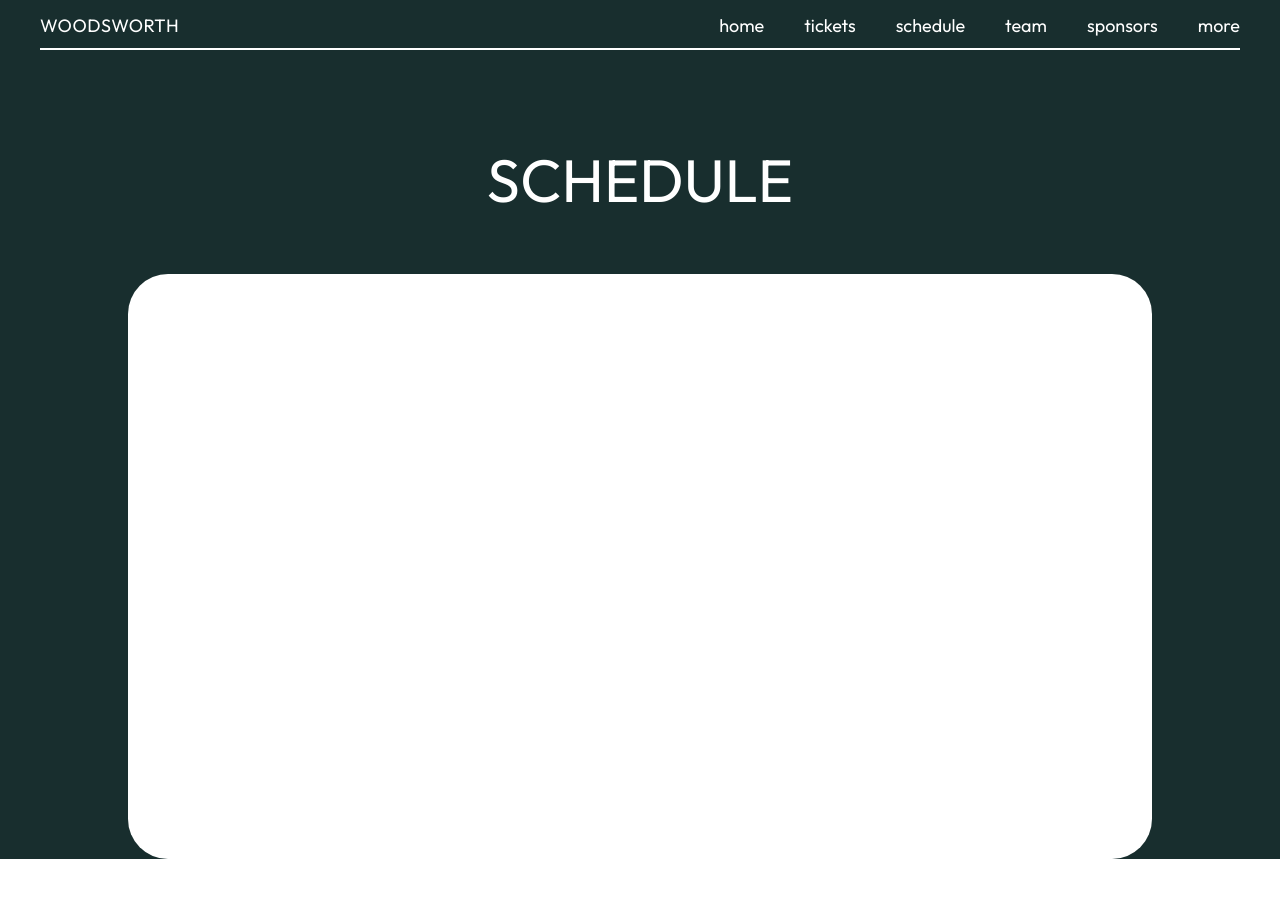
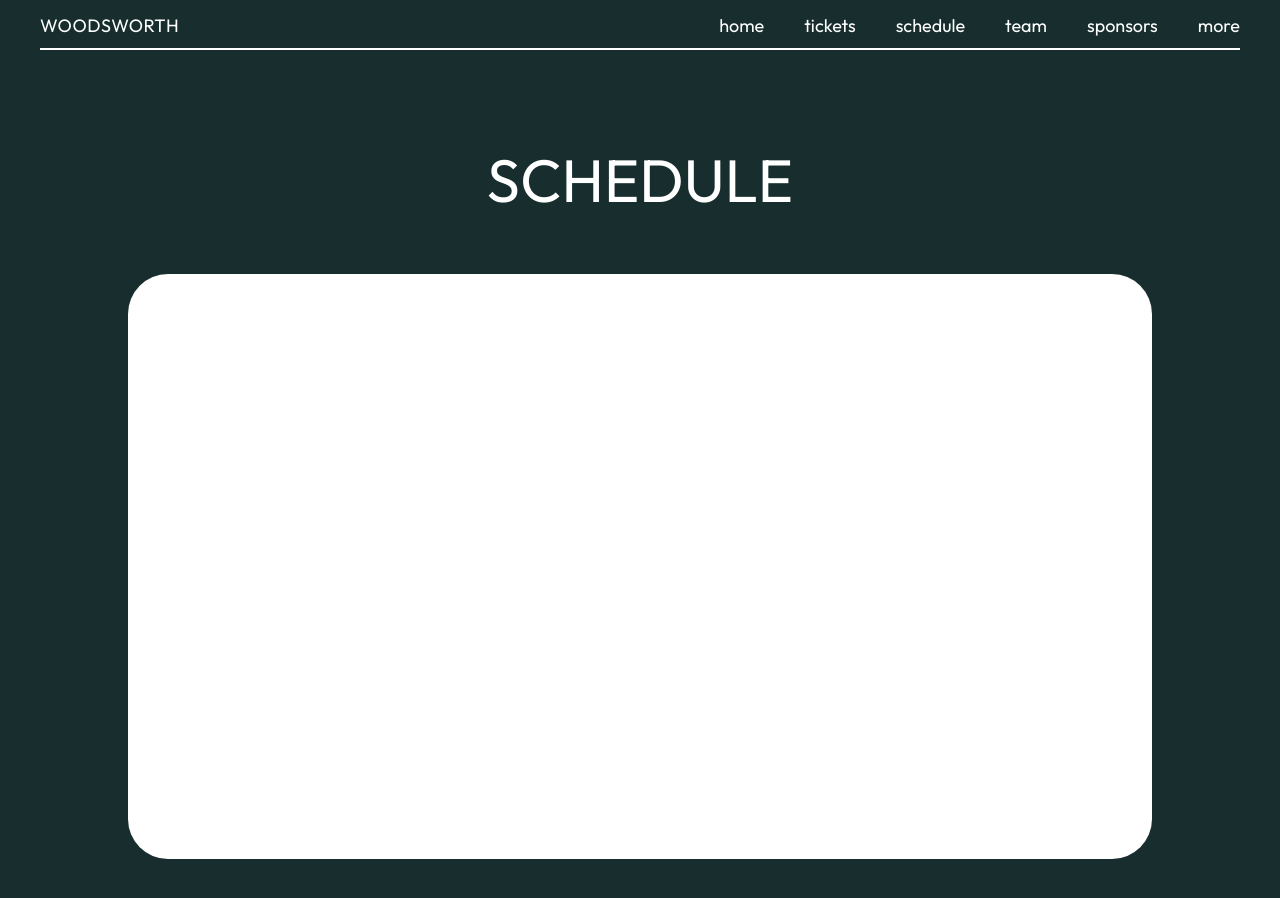
Before and after one commit to WCSAorientation/OrientationWebsite2023, a React (Create React App) app in the folder frontend/: page /schedule in a window 1280 px wide. Shown: the top 898 px of the page. Before the commit the page ends 859 px from the top, so only its background shows below. Built offline with nearby package versions, Linux system fonts and the light colour scheme.

Commit message:
fix schedule margins

```diff
--- a/frontend/src/pages/Schedule.js
+++ b/frontend/src/pages/Schedule.js
@@ -2,7 +2,7 @@ import { NavBar } from "../components/NavBar";
 
 export const  Schedule = () => {
     return (
-        <div className='bg-cover min-h-screen bg-[#182e2e]'>
+        <div className='bg-cover min-h-screen bg-[#182e2e] pb-[100px]'>
             <NavBar isDark={true}/>
             <h1 className='text-center pt-[100px] pb-6 text-white text-6xl text-bold'>SCHEDULE</h1>
             <div className='flex justify-center mt-10'>
```
